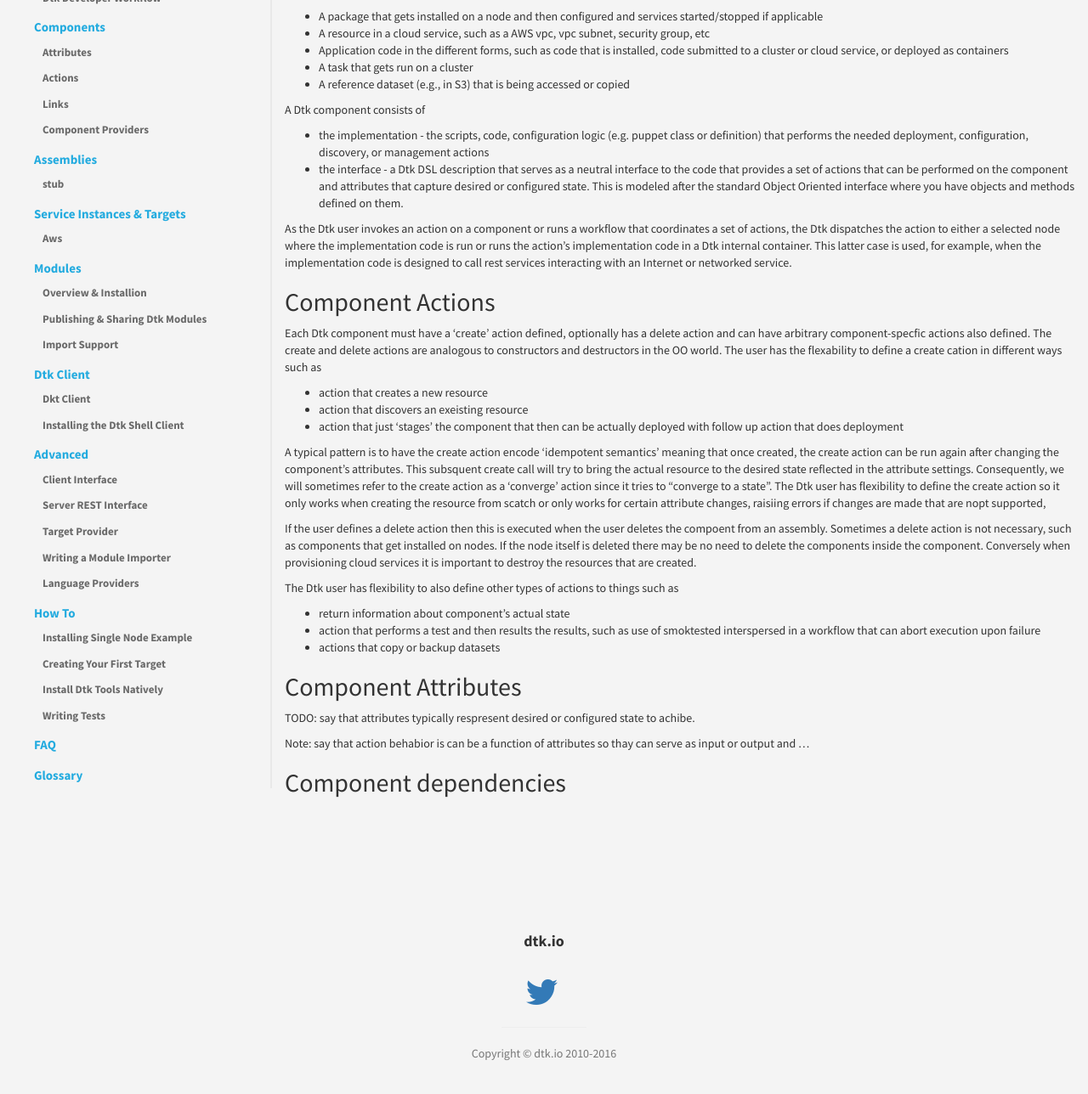
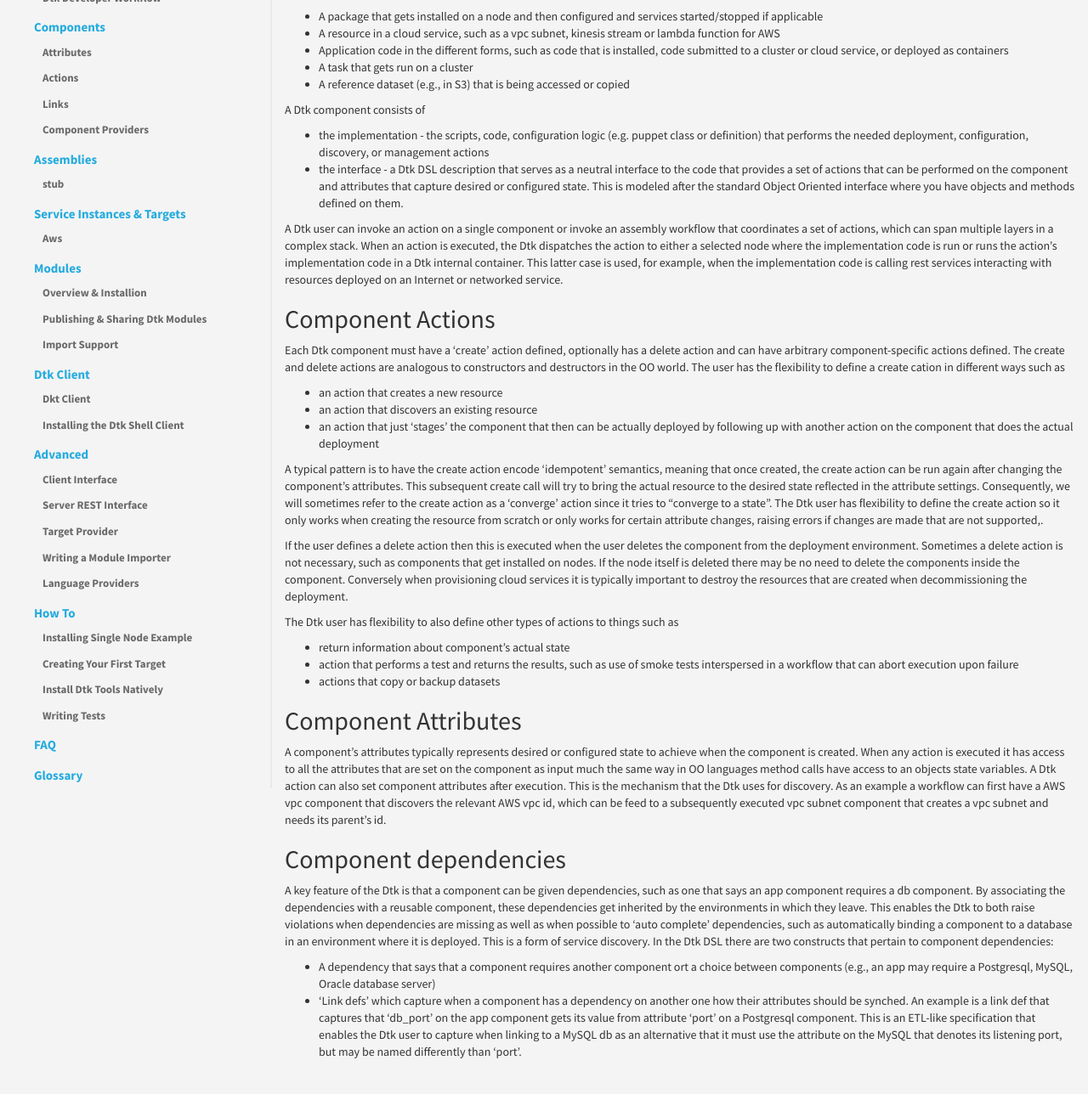
Before and after one commit to dtk/dtk-docs-v1, a Jekyll site: the page built from components.md, in a window 1280 px wide and 1400 px high, scrolled down 192 px. Shown: the top 1288 px of the window at 85% size. Built offline with Jekyll 4.4.1, drawn with Linux system fonts in a browser that asks for light colours.

Commit message:
Update components.md

```diff
--- a/components.md
+++ b/components.md
@@ -8,7 +8,7 @@ permalink: components/index
 Dtk components are the base building blocks that are composed to form logic to deploy, configure and manage applications and services. A component can refer to anything that can be deployed, managed, or discovered in a cloud or internal data center. Some typical things components refer to are
 
 * A package that gets installed on a node and then configured and services started/stopped if applicable
-* A resource in a cloud service, such as a AWS vpc, vpc subnet, security group, etc
+* A resource in a cloud service, such as a vpc subnet, kinesis stream or lambda function for AWS
 * Application code in the different forms, such as code that is installed, code submitted to a cluster or cloud service, or deployed as containers
 * A task that gets run on a cluster
 * A reference dataset (e.g., in S3) that is being accessed or copied
@@ -17,29 +17,31 @@ A Dtk component consists of
 * the implementation - the scripts, code, configuration logic (e.g. puppet class or definition) that performs the needed deployment, configuration, discovery, or management actions
 * the interface - a Dtk DSL description that serves as a neutral interface to the code that provides a set of actions that can be performed on the component and attributes that capture desired or configured state.  This is modeled after the standard Object Oriented interface where you have objects and methods defined on them.
 
-As the Dtk user invokes an action on a component or runs a workflow that coordinates a set of actions, the Dtk dispatches the action to either a selected node where the implementation code is run or runs the action's implementation code in a Dtk internal container. This latter case is used, for example, when the implementation code is designed to call rest services interacting with an Internet or networked service.
+A Dtk user can invoke an action on a single component or invoke an assembly workflow that coordinates a set of actions, which can span multiple layers in a complex stack.  When an action is executed, the Dtk dispatches the action to either a selected node where the implementation code is run or runs the action's implementation code in a Dtk internal container. This latter case is used, for example, when the implementation code is calling rest services interacting with resources deployed on an Internet or networked service.
 
 ## Component Actions
 
-Each Dtk component must have a 'create' action defined, optionally has a delete action and can have arbitrary component-specfic actions also defined. The create and delete actions are analogous to constructors and destructors in the OO world.
-The user has the flexability to define a create cation in different ways such as
-* action that creates a new resource
-* action that discovers an exeisting resource
-* action that just 'stages' the component that then can be actually deployed with follow up action that does deployment
+Each Dtk component must have a 'create' action defined, optionally has a delete action and can have arbitrary component-specific actions defined. The create and delete actions are analogous to constructors and destructors in the OO world.
+The user has the flexibility to define a create cation in different ways such as
+* an action that creates a new resource
+* an action that discovers an existing resource
+* an action that just 'stages' the component that then can be actually deployed by following up with another action on the component that does the actual deployment
 
-A typical pattern is to have the create action encode 'idempotent semantics' meaning that once created, the create action can be run again after changing the component's attributes. This subsquent create call will try to bring the actual resource to the desired state reflected in the attribute settings. Consequently, we will sometimes refer to the create action as a 'converge' action since it tries to "converge to a state". The Dtk user has flexibility to define the create action so it only works when creating the resource from scatch or only works for certain attribute changes, raisiing errors if changes are made that are nopt supported,
+A typical pattern is to have the create action encode 'idempotent’ semantics, meaning that once created, the create action can be run again after changing the component's attributes. This subsequent create call will try to bring the actual resource to the desired state reflected in the attribute settings. Consequently, we will sometimes refer to the create action as a 'converge' action since it tries to "converge to a state". The Dtk user has flexibility to define the create action so it only works when creating the resource from scratch or only works for certain attribute changes, raising errors if changes are made that are not supported,.
 
-If the user defines a delete action then this is executed when the user deletes the compoent from an assembly. Sometimes a delete action is not necessary, such as components that get installed on nodes. If the node itself is deleted there may be no need to delete the components inside the component. Conversely when provisioning cloud services it is important to destroy the resources that are created.
+If the user defines a delete action then this is executed when the user deletes the component from the deployment environment. Sometimes a delete action is not necessary, such as components that get installed on nodes. If the node itself is deleted there may be no need to delete the components inside the component. Conversely when provisioning cloud services it is typically important to destroy the resources that are created when decommissioning the deployment.
 
 The Dtk user has flexibility to also define other types of actions to things such as
 * return information about component's actual state
-* action that performs a test and then results the results, such as use of smoktested interspersed in a workflow that can abort execution upon failure
+* action that performs a test and returns the results, such as use of smoke tests interspersed in a workflow that can abort execution upon failure
 * actions that copy or backup datasets
-
 
 ## Component Attributes
 
-TODO: say that attributes typically respresent desired or configured state to achibe.
+A component’s attributes typically represents desired or configured state to achieve when the component is created. When any action is executed it has access to all the attributes that are set on the component as input much the same way in OO languages  method calls have access to an objects state variables. A Dtk action can also set component attributes after execution. This is the mechanism that the Dtk uses for discovery. As an example a workflow can first have a AWS vpc component that discovers the relevant AWS vpc id, which can be feed to a subsequently executed vpc subnet component that creates a vpc subnet and needs its parent’s id.
 
-Note: say that action behabior is can be a function of attributes so thay can serve as input or output and ...
 ## Component dependencies
+
+A key feature of the Dtk is that a component can be given dependencies, such as one that says an app component requires a db component. By associating the dependencies with a reusable component, these dependencies get inherited by the environments in which they leave. This enables the Dtk to both raise violations when dependencies are missing as well as when possible to ‘auto complete’ dependencies, such as automatically binding a component to a database in an environment where it is deployed. This is a form of service discovery. In the Dtk DSL there are two constructs that pertain to component dependencies:
+* A dependency that says that a component requires another component ort a choice between components (e.g., an app may require a Postgresql, MySQL, Oracle database server)
+* ‘Link defs’ which capture when a component has a dependency on another one how their attributes should be synched. An example is a link def that captures that ‘db_port’ on the app component gets its value from attribute ‘port’ on a Postgresql component. This is an ETL-like specification that enables the Dtk user to capture when linking to a MySQL db as an alternative that it must use the attribute on the MySQL that denotes its listening port, but may be named differently than ‘port’.
```
